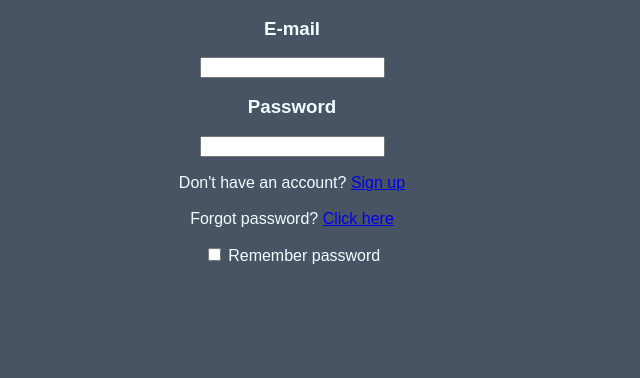
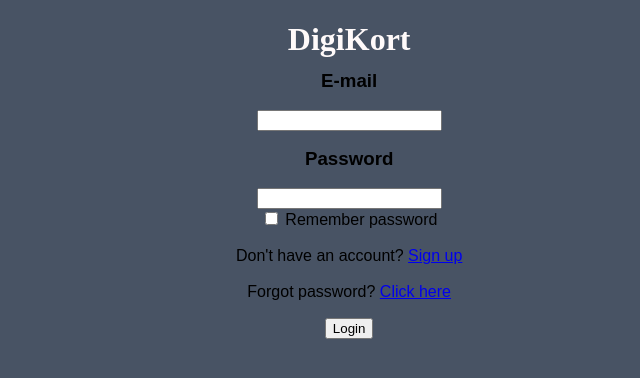
Before and after one commit to vikhok/digikort, a PHP site: page /pages/login.php in a window 1280 px wide. Shown: the top 378 px of the page, without its empty margins (348-988 px from the left). Run offline with PHP 8.4, Linux system fonts and the light colour scheme.

Commit message:
Changed div structure and more styling

```diff
--- a/pages/login.php
+++ b/pages/login.php
@@ -9,15 +9,27 @@
 </head>
 <body>
 
-<div class=login-form>
+<div class="login-form">
+    <div class="login-container">
+        <form action="">
+
+            <div class="digikort-heading">
+                <h1>DigiKort</h1>
+            </div>
+
             <div class="email-form">
                 <h3>E-mail</h3>
-        <input type="text">
+                <input type="text" class="form-control" required>
             </div>
 
             <div class="password-form">
                 <h3>Password</h3>
-        <input type="text">
+                <input type="password" class="form-control" required>
+            </div>
+
+            <div class="remember-password-checkbox">
+                <input type="checkbox" id="remember-password" name="remember-password">
+                <label for="husk-passord">Remember password</label>
             </div>
 
             <div class="signup-form">
@@ -28,9 +40,8 @@
                 <p>Forgot password? <a href="#">Click here</a></p>
             </div>
 
-    <div class="remember-password-checkbox">
-        <input type="checkbox" id="remember-password" name="remember-password">
-        <label for="husk-passord">Remember password</label>
+            <input type="submit" class="btn" value="Login">
+        </form>
         </div>
         </div>
 </body>
--- a/pages/styling/styles.css
+++ b/pages/styling/styles.css
@@ -1,20 +1,30 @@
-* {
-    box-sizing: border-box;
+body {
+    line-height: 1.25rem;
+    max-width: 90%;
+    background-color: #485364;
+    text-align: center;
 }
 
-body {
-    background-color: #485364;
-    line-height: 1.25rem;
+.digikort-heading{
+    text-align: center;
+    color: snow;
+    font-family: 'Times New Roman', Times, serif;
 }
 
-.login-form{
-    text-align: center;
-    color:azure;
-    font-family: sans-serif;
-    position: relative;
+.login-form {
+        font-family: arial;
+        position: relative;
+        justify-content: center;
+
+}
+
+.login-container {
+    position: absolute;
+    top: 50%;
+    left: 50%;
+
 }
 
 .email-form{
-
-
+    position: relative;
 }
```
Lines whose indentation alone changed are shown as unchanged.
